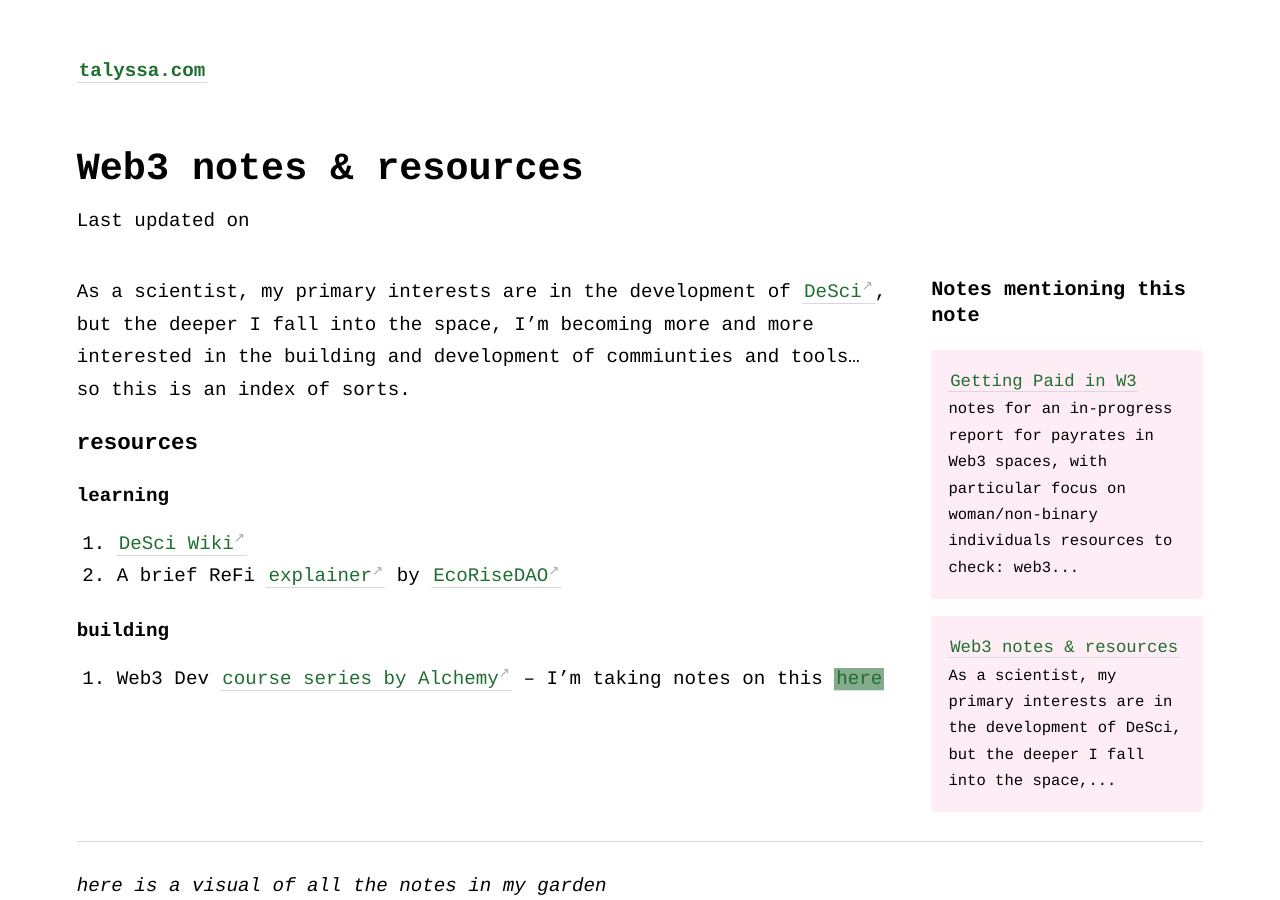
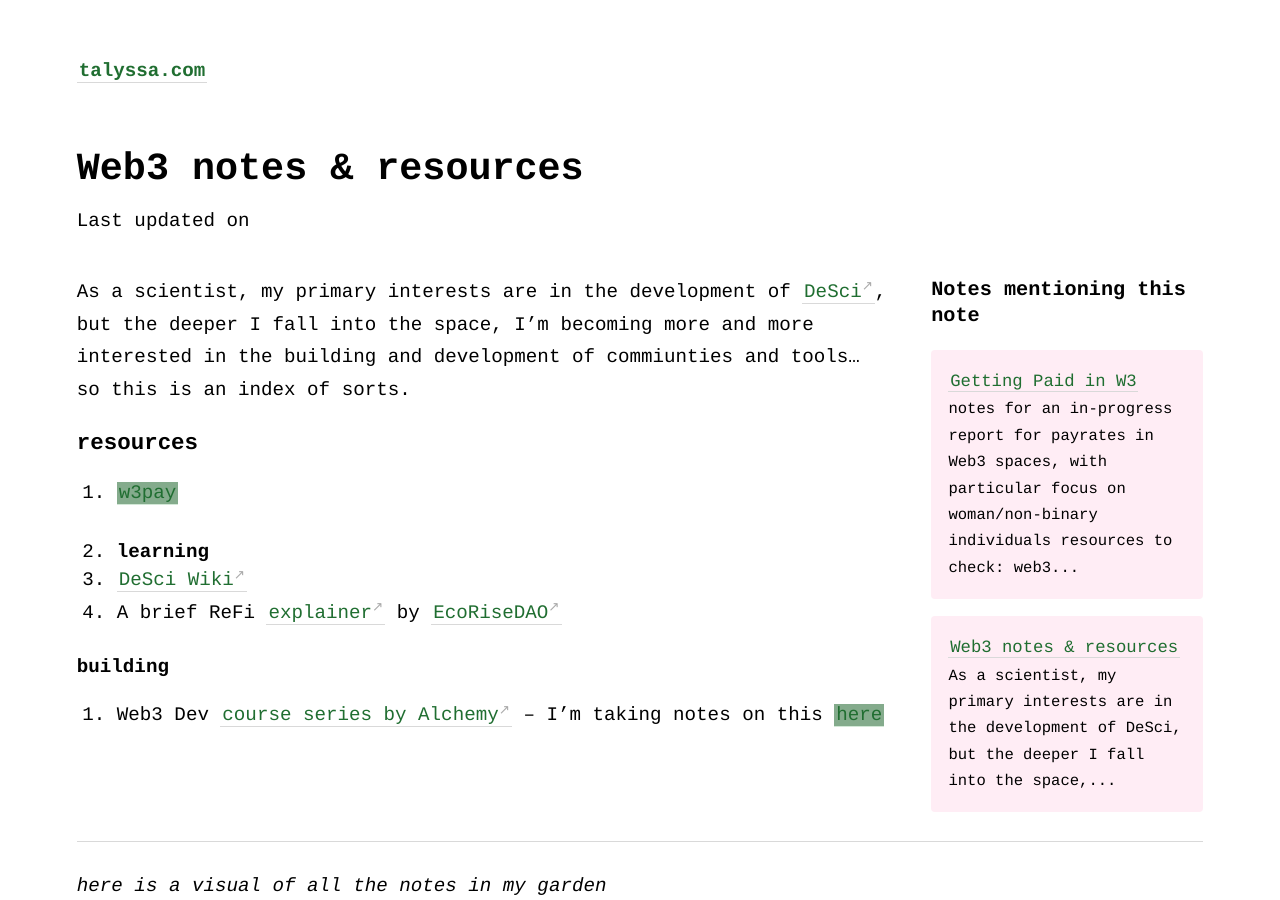
Before and after one commit to geminiworms/talyssagarden.github.io, a Jekyll site: the page built from _notes/web3.md, in a window 1280 px wide and 900 px high. Built offline with Jekyll 4.4.1, drawn with Linux system fonts in a browser that asks for light colours.

Commit message:
Update web3.md

```diff
--- a/_notes/web3.md
+++ b/_notes/web3.md
@@ -5,7 +5,8 @@ title: Web3 notes & resources
 As a scientist, my primary interests are in the development of [DeSci](https://www.notion.so/talyssa/DeSciChatter-bf46bbc579824582b68eb558009f372e), but the deeper I fall into the space, I'm becoming more and more interested in the building and development of commiunties and tools... so this is an index of sorts. <br>
 
 ### resources
-
+1. [[w3pay]]
+2.
 #### learning
 1. [DeSci Wiki](https://docs.google.com/document/d/1aQC6zn-eXflSmpts0XGE7CawbUEHwnL6o-OFXO52PTc/edit#heading=h.arcrgw3lu7wt)
 2. A brief ReFi [explainer](https://medium.com/@EcoriseDAO/what-does-refi-need-an-explanation-of-ecorise-5f80c0455407) by [EcoRiseDAO](https://twitter.com/EcoriseDAO)
```
